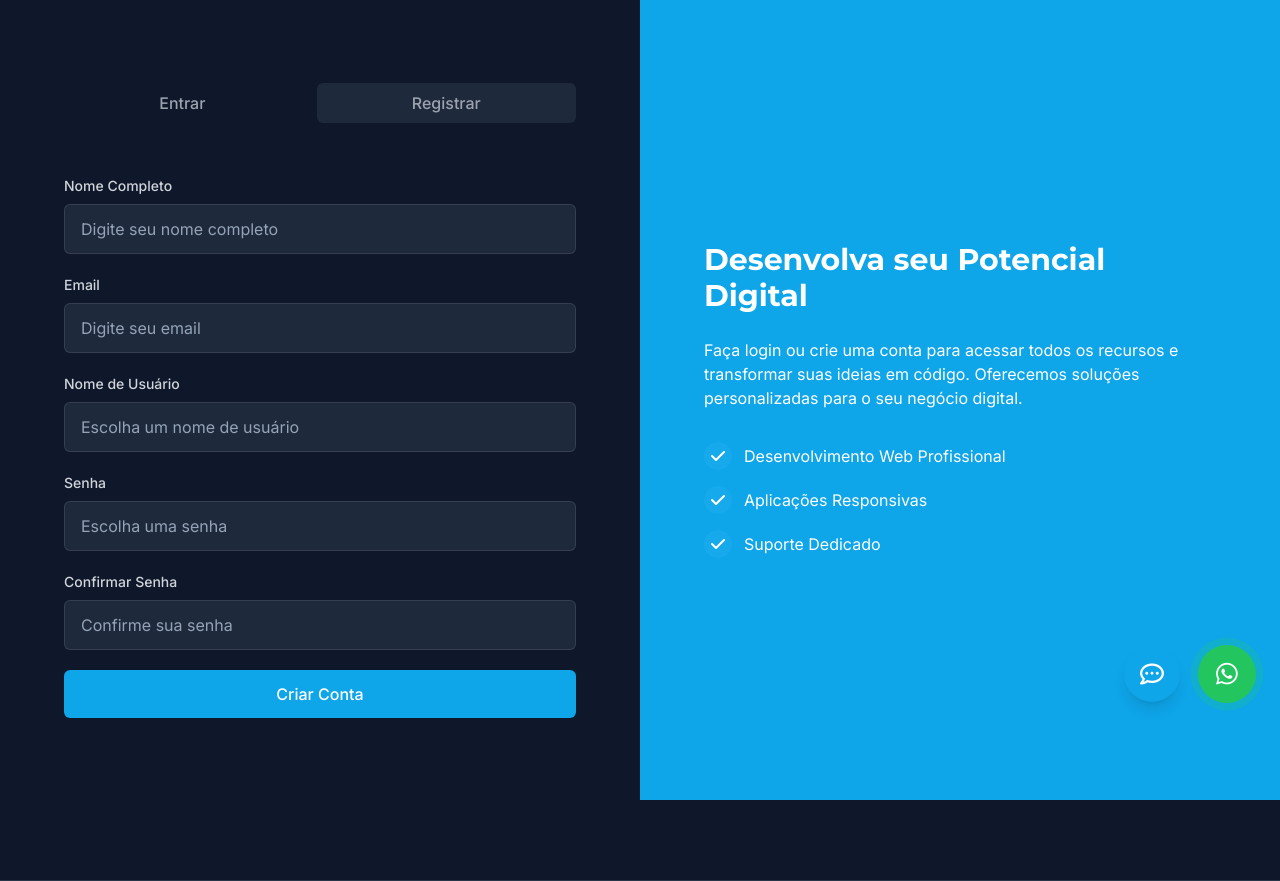
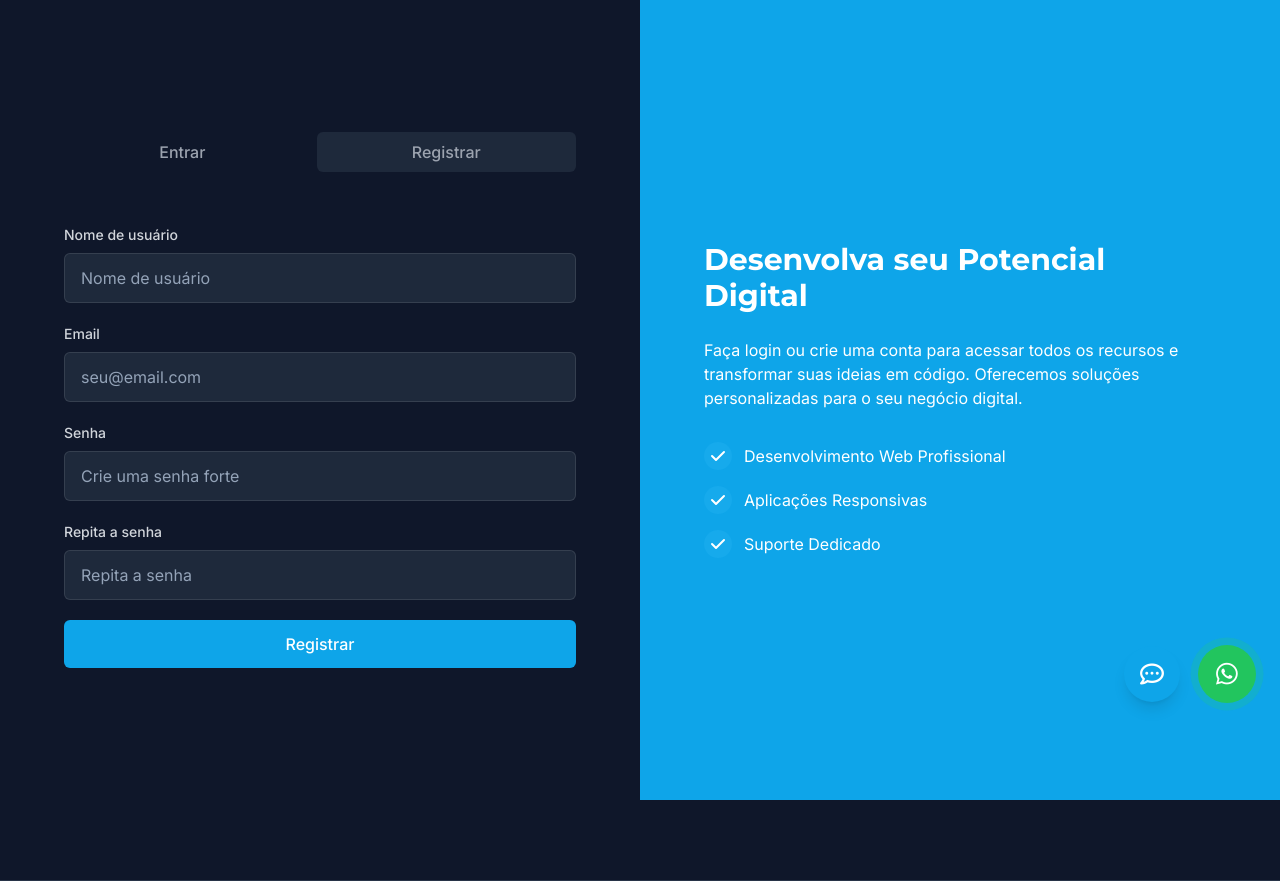
Before and after one commit to igooplay/Portifolio, a Flask app: page /register in a window 1280 px wide. Shown: the part 73-954 px from the top of the page. Run offline with Flask 3, Linux system fonts and the light colour scheme; some libraries are stand-ins or nearby versions.

Commit message:
Restore previous login and registration fields in the user interface
Reverts changes to login/register templates, restoring the original form fields using form labels.

Replit-Commit-Author: Agent
Replit-Commit-Session-Id: f2b8ae15-1d85-4a49-a908-1af508b7283b
Replit-Commit-Screenshot-Url: https://storage.googleapis.com/screenshot-production-us-central1/bed288fc-0920-4058-afcc-d5fe9a2edc7a/fee0d251-78b6-46f9-a3e8-8834f6ad71f4.jpg

```diff
--- a/templates/register.html
+++ b/templates/register.html
@@ -17,8 +17,8 @@
             {{ form.hidden_tag() }}
 
             <div class="form-group">
-                <label for="{{ form.username.id }}" class="text-gray-300 block mb-2">Nome Completo</label>
-                {{ form.username(class="w-full bg-dark-900 border border-dark-700 rounded-md py-3 px-4 text-gray-300 focus:ring-primary-500 focus:border-primary-500", placeholder="Digite seu nome completo") }}
+                {{ form.username.label(class="text-gray-300 block mb-2") }}
+                {{ form.username(class="w-full bg-dark-900 border border-dark-700 rounded-md py-3 px-4 text-gray-300 focus:ring-primary-500 focus:border-primary-500", placeholder="Nome de usuário") }}
                 {% if form.username.errors %}
                     {% for error in form.username.errors %}
                         <p class="text-red-500 text-sm mt-1">{{ error }}</p>
@@ -27,8 +27,8 @@
             </div>
 
             <div class="form-group">
-                <label for="{{ form.email.id }}" class="text-gray-300 block mb-2">Email</label>
-                {{ form.email(class="w-full bg-dark-900 border border-dark-700 rounded-md py-3 px-4 text-gray-300 focus:ring-primary-500 focus:border-primary-500", placeholder="Digite seu email") }}
+                {{ form.email.label(class="text-gray-300 block mb-2") }}
+                {{ form.email(class="w-full bg-dark-900 border border-dark-700 rounded-md py-3 px-4 text-gray-300 focus:ring-primary-500 focus:border-primary-500", placeholder="seu@email.com") }}
                 {% if form.email.errors %}
                     {% for error in form.email.errors %}
                         <p class="text-red-500 text-sm mt-1">{{ error }}</p>
@@ -37,13 +37,8 @@
             </div>
 
             <div class="form-group">
-                <label for="{{ form.username.id }}" class="text-gray-300 block mb-2">Nome de Usuário</label>
-                <input type="text" class="w-full bg-dark-900 border border-dark-700 rounded-md py-3 px-4 text-gray-300 focus:ring-primary-500 focus:border-primary-500" placeholder="Escolha um nome de usuário">
-            </div>
-
-            <div class="form-group">
-                <label for="{{ form.password.id }}" class="text-gray-300 block mb-2">Senha</label>
-                {{ form.password(class="w-full bg-dark-900 border border-dark-700 rounded-md py-3 px-4 text-gray-300 focus:ring-primary-500 focus:border-primary-500", placeholder="Escolha uma senha") }}
+                {{ form.password.label(class="text-gray-300 block mb-2") }}
+                {{ form.password(class="w-full bg-dark-900 border border-dark-700 rounded-md py-3 px-4 text-gray-300 focus:ring-primary-500 focus:border-primary-500", placeholder="Crie uma senha forte") }}
                 {% if form.password.errors %}
                     {% for error in form.password.errors %}
                         <p class="text-red-500 text-sm mt-1">{{ error }}</p>
@@ -52,8 +47,8 @@
             </div>
 
             <div class="form-group">
-                <label for="{{ form.password2.id }}" class="text-gray-300 block mb-2">Confirmar Senha</label>
-                {{ form.password2(class="w-full bg-dark-900 border border-dark-700 rounded-md py-3 px-4 text-gray-300 focus:ring-primary-500 focus:border-primary-500", placeholder="Confirme sua senha") }}
+                {{ form.password2.label(class="text-gray-300 block mb-2") }}
+                {{ form.password2(class="w-full bg-dark-900 border border-dark-700 rounded-md py-3 px-4 text-gray-300 focus:ring-primary-500 focus:border-primary-500", placeholder="Repita a senha") }}
                 {% if form.password2.errors %}
                     {% for error in form.password2.errors %}
                         <p class="text-red-500 text-sm mt-1">{{ error }}</p>
@@ -61,9 +56,7 @@
                 {% endif %}
             </div>
 
-            <button type="submit" class="w-full bg-primary-500 hover:bg-primary-600 text-white font-medium py-3 px-4 rounded-md transition duration-200 ease-in-out">
-                Criar Conta
-            </button>
+            {{ form.submit(class="w-full bg-primary-500 hover:bg-primary-600 text-white font-medium py-3 px-4 rounded-md transition duration-200 ease-in-out") }}
         </form>
     </div>
 
```
Also changed, not shown: templates/login.html (+5 -7 lines).
